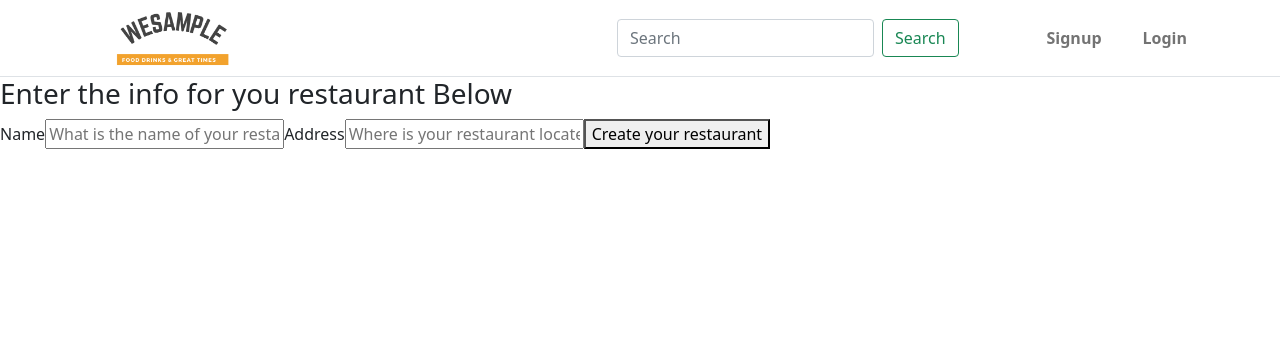
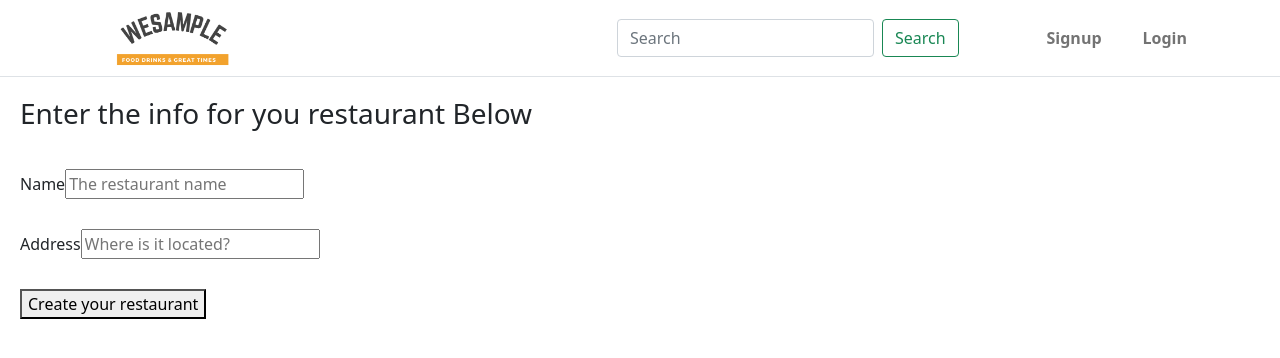
Before and after one commit to charliepsheppard/we_sample, a React (Create React App) app in the folder frontend/: page /#/new_restaurant in a window 1280 px wide. Shown: the top 358 px of the page. Built offline with nearby package versions, Linux system fonts and the light colour scheme.

Commit message:
added restaurant validation, editing post route

```diff
--- a/frontend/public/styles/mystyle.css
+++ b/frontend/public/styles/mystyle.css
@@ -9,3 +9,4 @@
 @import "./sample.css";
 @import "./orders.css";
 @import "./reviews.css";
+@import "./restaurants.css";
--- /dev/null
+++ b/frontend/public/styles/restaurants.css
@@ -0,0 +1,8 @@
+.restaurant-form {
+    padding: 20px;
+}
+
+.restaurant-form label {
+    margin-top: 15px;
+    margin-bottom: 15px;
+}
--- a/frontend/src/components/restaurants/restaurant_form.jsx
+++ b/frontend/src/components/restaurants/restaurant_form.jsx
@@ -17,7 +17,7 @@ class RestaurantForm extends React.Component {
         return e => {this.setState({[field] : e.currentTarget.value})}
     }
 
-     handleSubmit(e) {
+    handleSubmit(e) {
         e.preventDefault()
         const restaurant = Object.assign({}, this.state)
         this.props.createRestaurant(restaurant).then(() => {
@@ -39,14 +39,15 @@ class RestaurantForm extends React.Component {
 
                     <label className='textContainer'>
                     <label>Name
-                        <input type="text" placeholder='What is the name of your restaurant?' value={this.state.restaurantName} onChange={this.handleChange('name')}/>
+                        <input type="text" placeholder='The restaurant name' value={this.state.restaurantName} onChange={this.handleChange('restaurantName')}/>
                     </label>
-
+                        <br />
                     <label>Address
-                        <input type="text" placeholder='Where is your restaurant located?' value={this.state.address} onChange={this.handleChange('address')}/>
+                        <input type="text" placeholder='Where is it located?' value={this.state.address} onChange={this.handleChange('address')}/>
                     </label>
-
+                        <br />
                 </label>
+                        <br />
                     <button onClick={this.handleSubmit}>Create your restaurant</button>
                 </form>
             </div>
--- a/frontend/src/components/user_profile/user_profile.jsx
+++ b/frontend/src/components/user_profile/user_profile.jsx
@@ -1,6 +1,7 @@
 import React from 'react';
 import OrderContainer from '../orders/order_container';
 import ReviewIndexContainer from '../reviews/review_index_container'
+import {Link} from "react-router-dom";
 
 class UserProfile extends React.Component {
   constructor(props) {
@@ -13,14 +14,13 @@ class UserProfile extends React.Component {
 
 
   render() {
-    console.log('props in user profile', this.props)
 
 
     return (
       <div className='outer-profile'>
         <div className='users-buttons-container'>
-          <button>Create Restaurant</button>
-          <button>View Restaurants</button>
+          <button>View Restaurants </button>
+          <Link to={'/new_restaurant'}>Create your Restaurant's profile</Link>
           <div>
             <p>Your Profile</p>
           </div>
--- a/frontend/src/reducers/reviews_reducer.js
+++ b/frontend/src/reducers/reviews_reducer.js
@@ -10,7 +10,6 @@ const reviewsReducer = (oldState = {}, action) => {
 
   switch (action.type) {
     case RECEIVE_REVIEWS:
-      // console.log(action.reviews)
       let updatedState = {};
       action.reviews.data.forEach((review) => {
         updatedState[review._id] = review;
```
Also changed, not shown: 2 other files (tests, documents, lock files or other folders).
